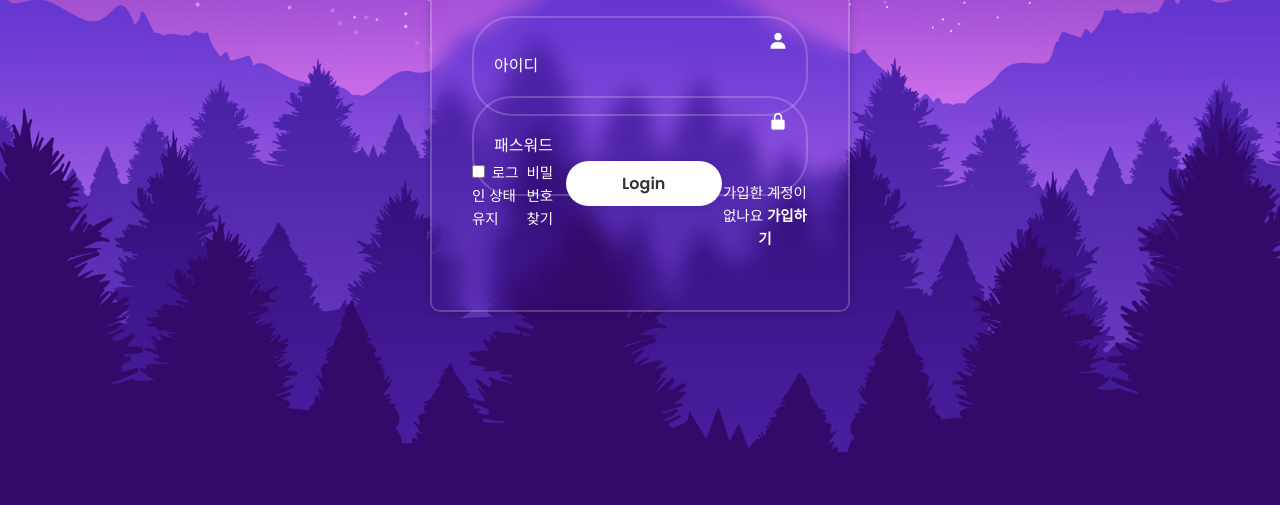
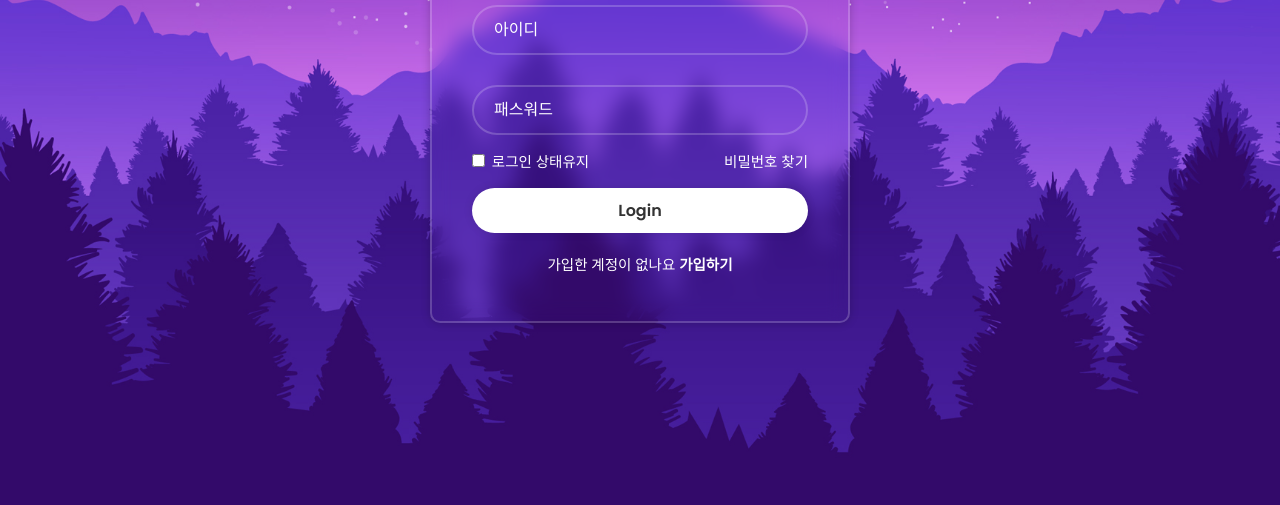
Before and after one commit to jo94hk/Login-Form, a plain HTML site: page index.html in a window 1280 px wide. Shown: the part 295-800 px from the top of the page. Drawn offline with nearby package versions, Linux system fonts and the light colour scheme.

```diff
--- a/index.html
+++ b/index.html
@@ -18,22 +18,22 @@
         <h1>login</h1>
         <div class="input-box">
           <input type="text" placeholder="아이디" required />
-          <i class='bx bxs-user'></i>
         </div>
         <div class="input-box">
-          <input type="password" placeholder="패스워드" required/>
-          <i class='bx bxs-lock-alt'></i>
+          <input type="password" placeholder="패스워드" required />
         </div>
         <div class="remember-forgot">
           <label><input type="checkbox" /> 로그인 상태유지</label>
           <a href="#">비밀번호 찾기</a>
+        </div>
 
-          <button type="submit" class="btn">Login</button>
-          <div class="register-link">
-            <p>가입한 계정이 없나요
-                <a href="#">가입하기</a>
-            </p>
-          </div>
+        <button type="submit" class="btn">Login</button>
+        <div class="register-link">
+          <p>
+            가입한 계정이 없나요
+            <a href="#">가입하기</a>
+          </p>
+        </div>
       </form>
     </div>
   </body>
--- a/style.css
+++ b/style.css
@@ -41,7 +41,7 @@ body {
 
 .input-box input {
   width: 100%;
-  height: 100px;
+  height: 100%;
   background-color: transparent;
   border: none;
   outline: none;
```
